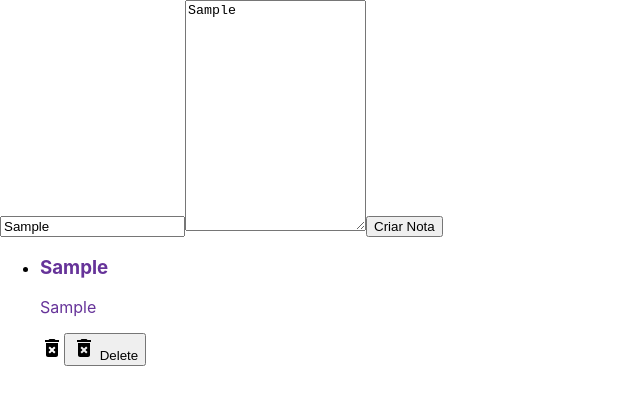
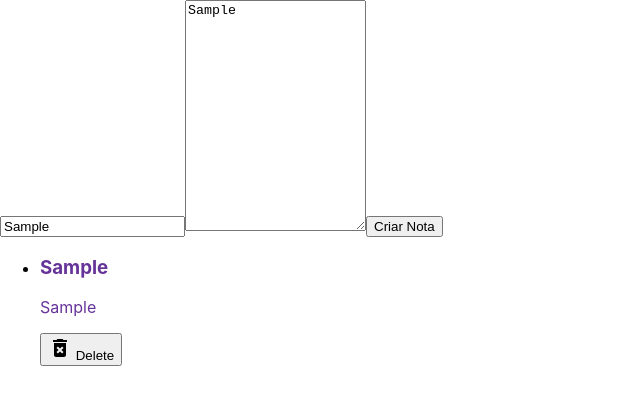
Before and after one commit to lucasclazer/react-example-base-app, a React (Create React App) app: page / in a window 1280 px wide. Both pictures are taken after typing "Sample", "Sample" into the empty fields and a click on the button "Criar Nota". Shown: the top 404 px of the page, without its empty margins (0-640 px from the left). Built offline with nearby package versions, Linux system fonts and the light colour scheme.

Commit message:
Removing unused code.

```diff
--- a/src/components/CardNota/CardNote.jsx
+++ b/src/components/CardNota/CardNote.jsx
@@ -10,7 +10,6 @@ export default class CardNote extends Component {
           <h3>{this.props.title}</h3>
         </header>
         <p>{this.props.text}</p>
-        <DeleteIcon />
         <button onClick={this.props.removeNote}>
           <DeleteIcon /> Delete
         </button>
--- a/src/components/ListaNotas/ListaNotas.jsx
+++ b/src/components/ListaNotas/ListaNotas.jsx
@@ -7,7 +7,6 @@ export default function ListaNotas(props) {
       {props.notes &&
         props.notes.map((note, index) => (
           <li className="lista-notas--item" key={index}>
-            {/* <div>{note}</div> */}
             <CardNote
               title={note.title}
               text={note.text}
```
